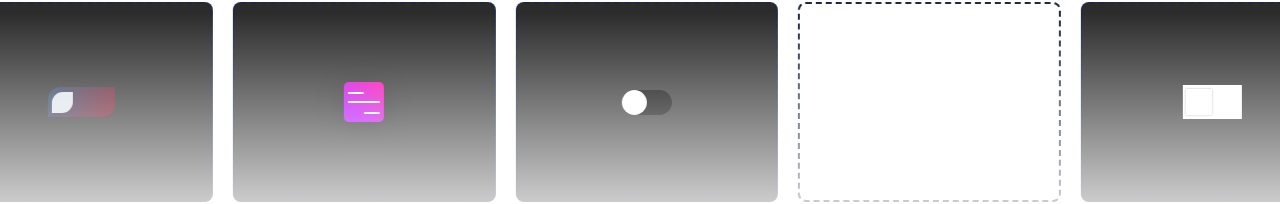
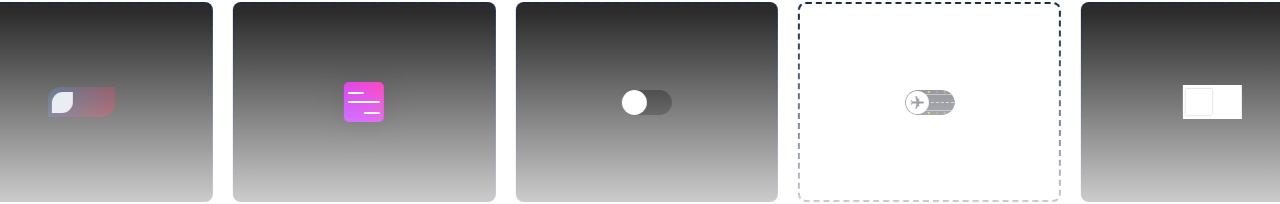
Before and after one commit to ZiYi0414/handsome-css3-lib, a Next.js app: page / in a window 1280 px wide. Shown: the part 928-1132 px from the top of the page. Built offline with nearby package versions, Linux system fonts and the light colour scheme; a web font is replaced by a local one.

Commit message:
fix: components z-index

```diff
--- a/src/components/content/card/index.tsx
+++ b/src/components/content/card/index.tsx
@@ -28,11 +28,11 @@ export default function Card(props: ICardProps) {
         )}
         style={{ ...style }}
       >
-        <DivStyled css={post.css}>
+        <DivStyled css={post.css} style={{ zIndex: 9999 }}>
           <div
             id={post.title}
             className={classNames(
-              post.title,
+              styles.card__content,
               'flex items-center w-full h-full justify-center'
             )}
             dangerouslySetInnerHTML={{ __html: post.html }}
--- a/src/pages/[type]/[slug].tsx
+++ b/src/pages/[type]/[slug].tsx
@@ -59,7 +59,7 @@ export default function Slug({ post, type }: IProps) {
                   post?.theme === 'dark' && styles.card__dark
                 )}
               >
-                <DivStyled css={post.css}>
+                <DivStyled css={post.css} style={{ zIndex: 9999 }}>
                   <div
                     id={post.title}
                     className={classNames(
```
